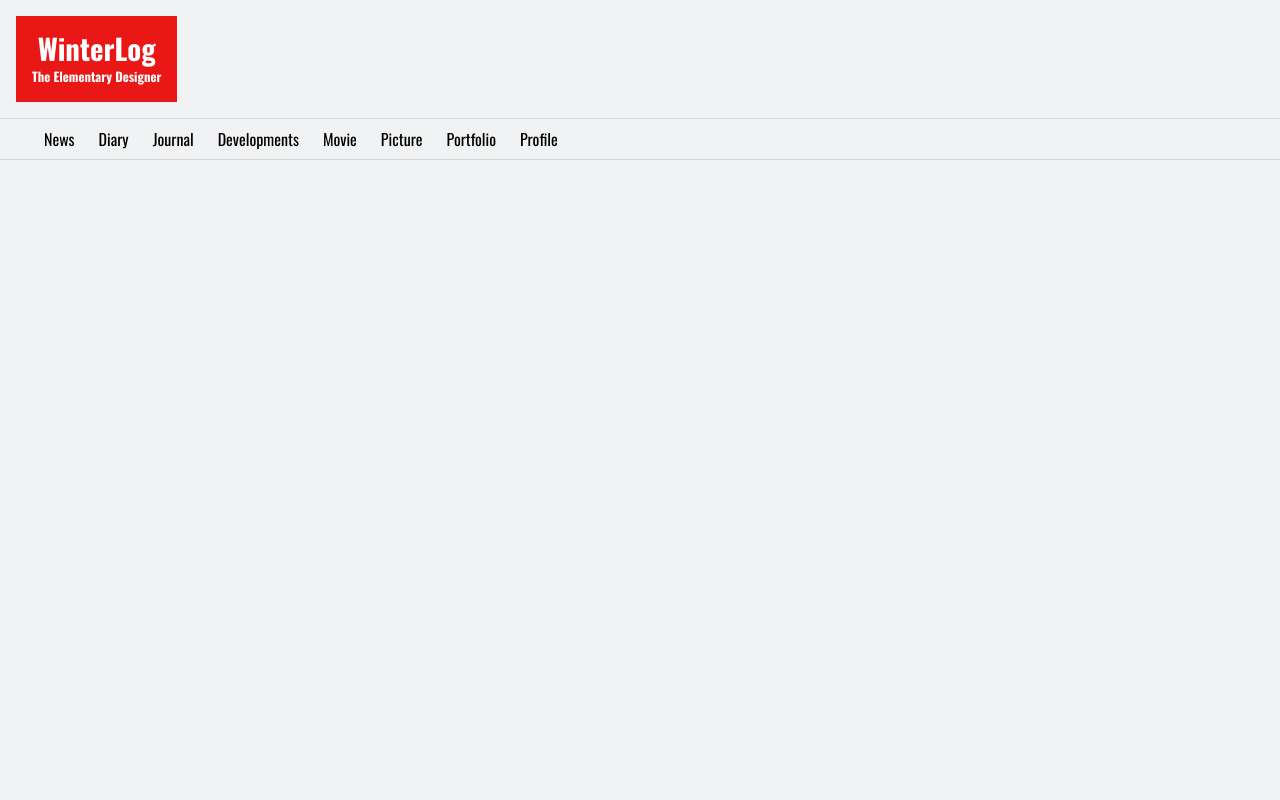
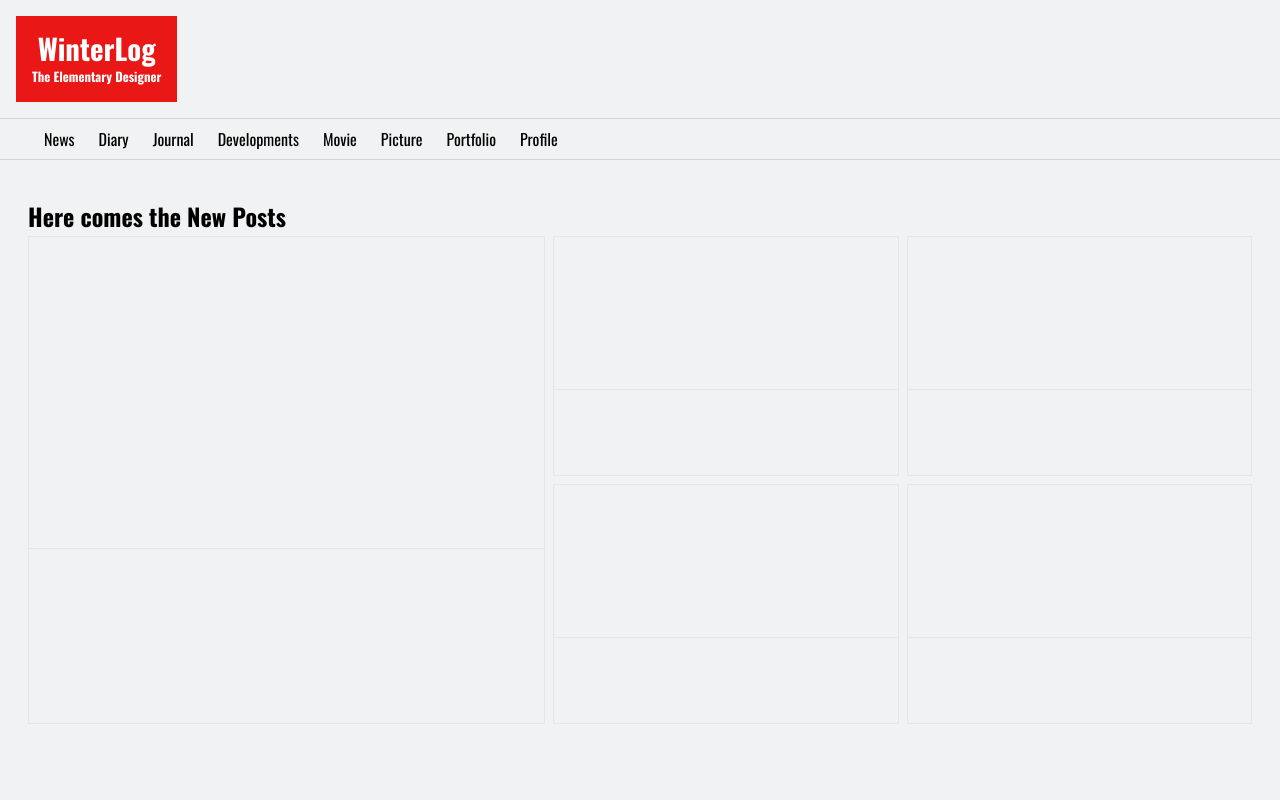
Before and after one commit to ProjectTavern/deprecated-winterguard.github.io, a Next.js app: page / in a window 1280 px wide. Shown: the top 800 px of the page. Built offline with nearby package versions, Linux system fonts and the light colour scheme.

Commit message:
메인 페이지 작업

```diff
--- /dev/null
+++ b/components/templates/Main/index.js
@@ -0,0 +1,28 @@
+import {
+  StyledMain,
+  StyledMainList,
+  StyledMainCard,
+} from "./private.Main.styled";
+
+const Main = () => {
+  return (
+    <StyledMain>
+      <h2>Here comes the New Posts</h2>
+      <StyledMainList>
+        {new Array(5).fill(1).map((element, index) => (
+          <StyledMainCard key={index}>
+            <span className="main_card_image__wrapper">
+              <img src="" />
+            </span>
+            <div className="main_card_story">
+              <strong className="main_card_title"></strong>
+              <span className="main_card_contents"></span>
+            </div>
+          </StyledMainCard>
+        ))}
+      </StyledMainList>
+    </StyledMain>
+  );
+};
+
+export default Main;
--- /dev/null
+++ b/components/templates/Main/private.Main.styled.js
@@ -0,0 +1,64 @@
+import styled from "styled-components";
+
+const StyledMain = styled.section`
+  width: 100%;
+
+  h2 {
+    margin: 4px;
+  }
+`;
+
+const StyledMainList = styled.ul`
+  display: grid;
+  min-height: 440px;
+`;
+
+const StyledMainCard = styled.li`
+  flex-direction: column;
+  border: 1px solid #e6e6e6;
+  flex: 1 auto;
+  margin: 4px;
+  min-height: 240px;
+
+  &:nth-child(1) {
+    grid-column: 1 / span 3;
+    grid-row: 1 / span 2;
+  }
+
+  &:nth-child(2) {
+    grid-column: 4 / span 2;
+    grid-row: 1 / span 1;
+  }
+
+  &:nth-child(3) {
+    grid-column: 6 / span 2;
+    grid-row: 1 / span 1;
+  }
+
+  &:nth-child(4) {
+    grid-column: 4 / span 2;
+    grid-row: 2 / span 1;
+  }
+
+  &:nth-child(5) {
+    grid-column: 6 / span 2;
+    grid-row: 2 / span 1;
+  }
+
+  .main_card_image__wrapper {
+    display: flex;
+    height: 64%;
+    overflow: hidden;
+  }
+
+  img {
+    max-width: 100%;
+    object-fit: cover;
+  }
+
+  .main_card_story {
+    border-top: 1px solid #e6e6e6;
+  }
+`;
+
+export { StyledMain, StyledMainList, StyledMainCard };
--- a/components/templates/index.js
+++ b/components/templates/index.js
@@ -1,3 +1,4 @@
+export { default as Main } from "./Main";
 export { default as Post } from "./Post";
 export { default as PostList } from "./PostList";
 export { default as Profile } from "./Profile";
--- a/pages/_app.js
+++ b/pages/_app.js
@@ -2,8 +2,6 @@ import { createGlobalStyle, ThemeProvider } from "styled-components";
 import "../styles/reset.css";
 import "../styles/fonts.css";
 import "../styles/globals.css";
-
-// import { RemoteMenu } from "@/components/organizations";
 import { Header, MainTitle, Main, MainMenu, Footer } from "@/layouts/index.js";
 
 import { mainTitle } from "@/store/dummydata";
@@ -17,7 +15,6 @@ const theme = {
 function MyApp({ Component, pageProps }) {
   return (
     <ThemeProvider theme={theme}>
-      {/* <RemoteMenu indexCards={indexCards} /> */}
       <Header>
         <MainTitle {...mainTitle} />
       </Header>
--- a/pages/index.js
+++ b/pages/index.js
@@ -1,5 +1,7 @@
 import React from "react";
 import Head from "next/head";
+
+import { Main } from "@/components/templates";
 
 import document from "@/store/document";
 
@@ -10,6 +12,7 @@ export default function Home() {
         <title>{document.title} - Main</title>
         <link rel="icon" href="/favicon.ico" />
       </Head>
+      <Main />
     </React.Fragment>
   );
 }
```
